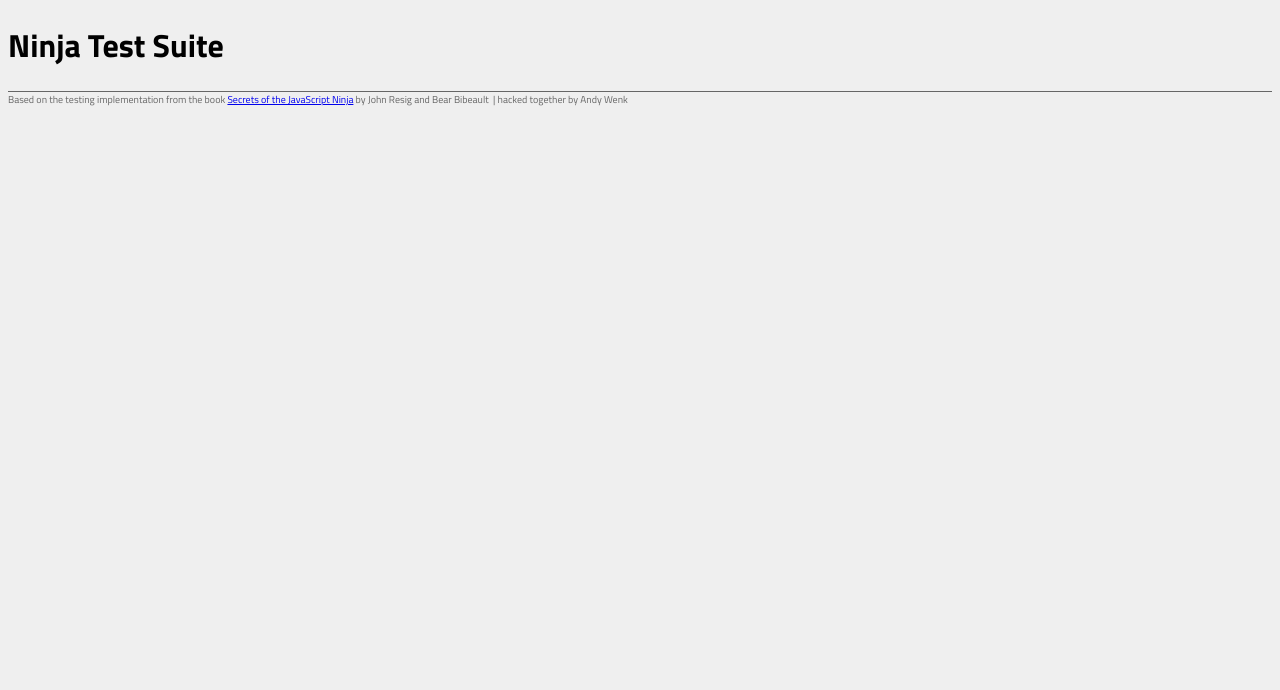
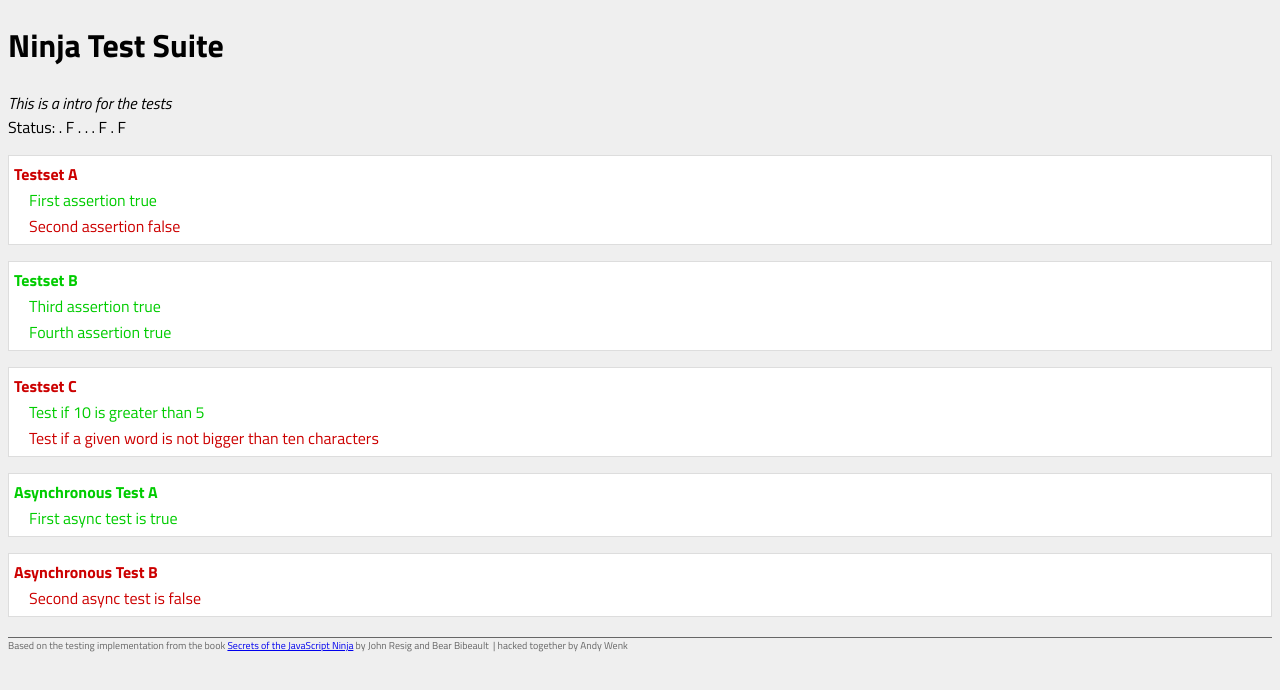
Before and after one commit to andywenk/ninjaTest, a plain HTML site: page index.html in a window 1280 px wide. Drawn offline with Linux system fonts and the light colour scheme.

Commit message:
path to lib was incorrect - fixed

```diff
--- a/index.html
+++ b/index.html
@@ -14,7 +14,7 @@
     &nbsp;|&nbsp;hacked together by Andy Wenk
   </p>
 
-  <script type="text/javascript" src="javascripts/lib/ninjaTest.js"></script>
+  <script type="text/javascript" src="lib/ninjaTest.js"></script>
   <script type="text/javascript" src="javascripts/tests/tests.js"></script>
 </body>
 </html>
```
